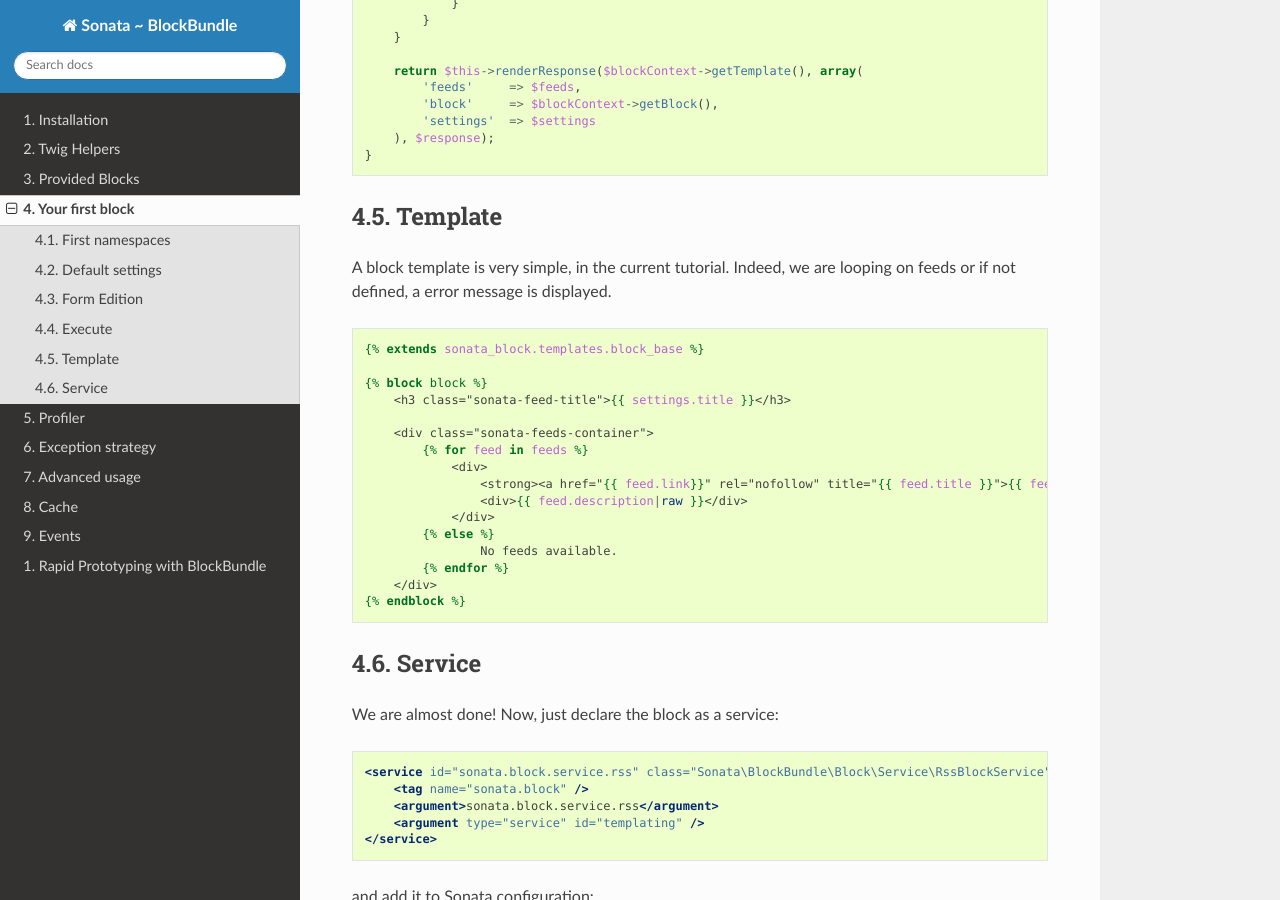
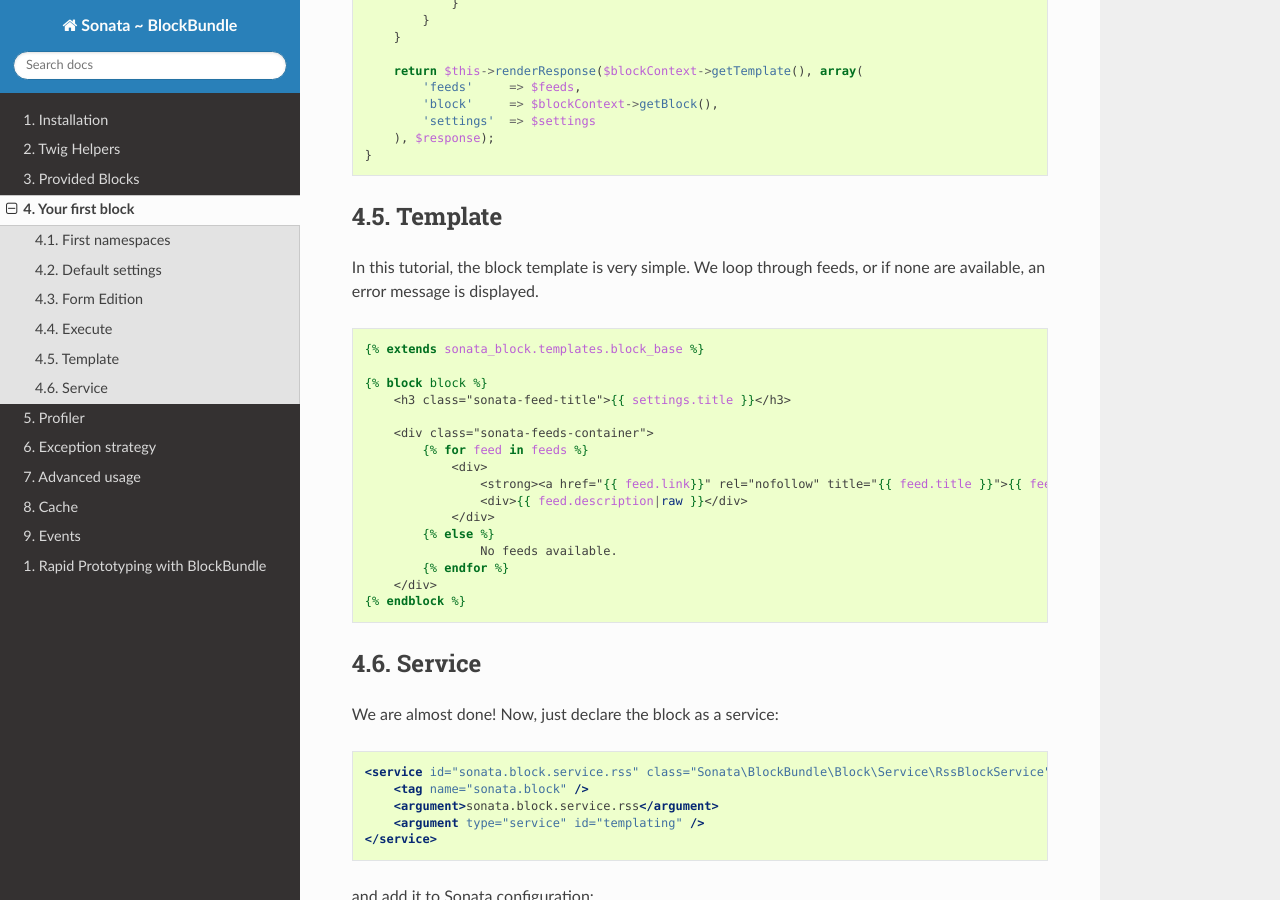
Before and after one commit to sonata-project/SonataBlockBundle, a Sphinx documentation site: the page built from Resources/doc/reference/your_first_block.rst, in a window 1280 px wide and 900 px high, scrolled down 2425 px. Built offline with Sphinx 7.4.7 and the Read the Docs theme 2.0.0, drawn with Linux system fonts in a browser that asks for light colours.

Commit message:
Update your_first_block.rst
Grammar fix

```diff
--- a/Resources/doc/reference/your_first_block.rst
+++ b/Resources/doc/reference/your_first_block.rst
@@ -139,7 +139,7 @@ The next step is the `Execute` method. This method must return a ``Response`` ob
 Template
 --------
 
-A block template is very simple, in the current tutorial. Indeed, we are looping on feeds or if not defined, a error message is displayed.
+In this tutorial, the block template is very simple. We loop through feeds, or if none are available, an error message is displayed.
 
 .. code-block:: jinja
 
```
